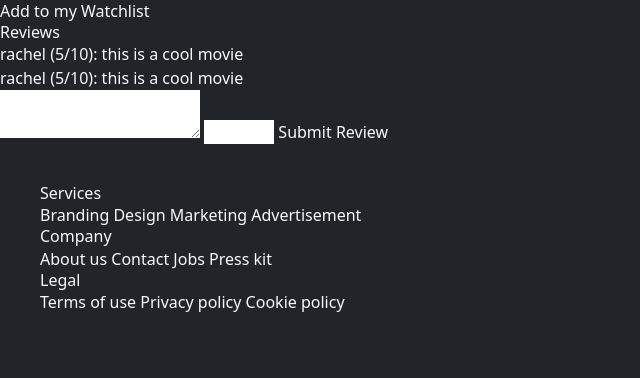
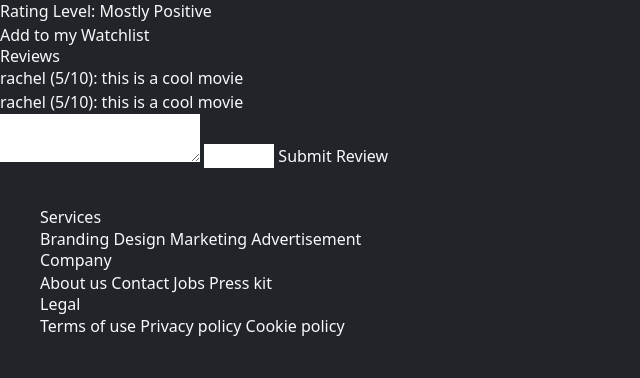
Before and after one commit to rachel1davey/movie_tracker_django, a Django app: page /movie/1450529/ in a window 1280 px wide. Shown: the part 765-1143 px from the top of the page, without its empty margins (0-640 px from the left). Before the commit the page ends 1077 px from the top, so only its background shows below. Run offline with Django 4.2, Linux system fonts and the light colour scheme; a user stored in the database is signed in; data comes from the database, SQL or seed files in the repository; data that the repository does not hold is empty; some libraries are stand-ins or nearby versions.

Commit message:
Add conditional display for average rating in movie detail template

```diff
--- a/movie_tracker/movies/templates/movies/movie_detail.html
+++ b/movie_tracker/movies/templates/movies/movie_detail.html
@@ -7,6 +7,11 @@
 <h2> {{movie.overview}} </h2>
 <img src="https://image.tmdb.org/t/p/w300{{ movie.poster_path }}"  alt="{{ movie.title }}">
 <p>{{movie.release_date}}</p>
+{% if avg_rating_name %}
+  <p>Rating Level: {{ avg_rating_name }}</p>
+{% else %}
+  <p>No ratings yet.</p>
+{% endif %}
 
 {% if user.is_authenticated %}
 <button>Add to my Watchlist</button>
```
